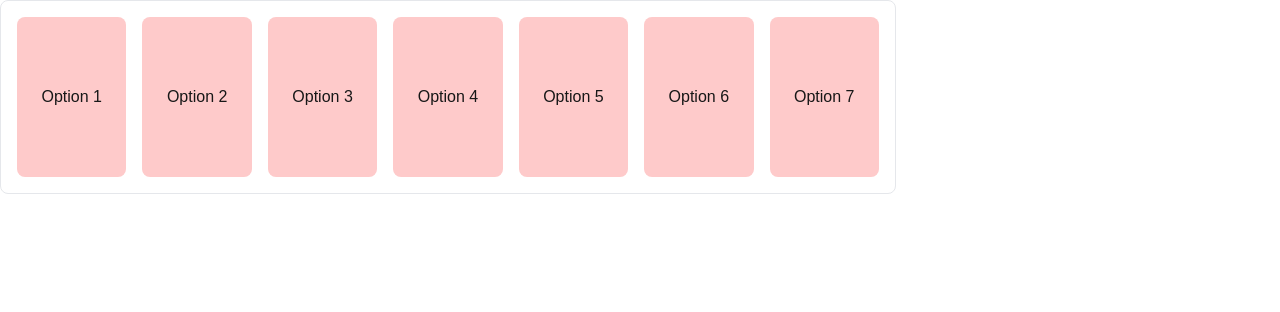
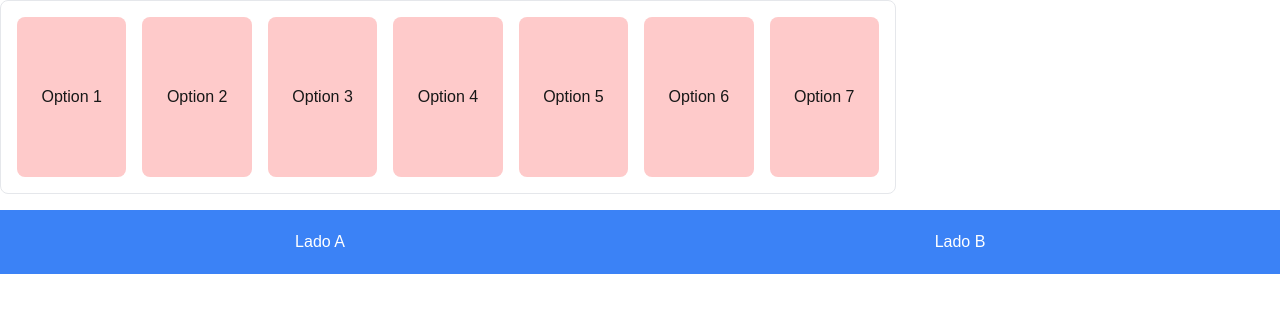
Before and after one commit to CristianTapia/menu, a Next.js app: page /menu in a window 1280 px wide. Shown: the top 312 px of the page. Built offline with nearby package versions, Linux system fonts and the light colour scheme.

Commit message:
Product card created

```diff
--- a/app/menu/page.tsx
+++ b/app/menu/page.tsx
@@ -1,9 +1,11 @@
+import Food from "../ui/food";
 import HorizontalScroll from "../ui/horizontalScroll";
 
 export default function Menu() {
   return (
-    <div className="justify-center items-center h-screen">
+    <div className="flex-col justify-center items-center h-screen">
       <HorizontalScroll />
+      <Food />
     </div>
   );
 }
--- /dev/null
+++ b/app/ui/food.tsx
@@ -0,0 +1,18 @@
+// "use client";
+
+export default function Food() {
+  const foodArray = [
+    "Product 1",
+    "Product 2",
+    "Product 3",
+    "Product 4",
+    "Product 5",
+  ];
+
+  return (
+    <div className="mt-4 bg-blue-500 text-white text-center grid grid-cols-2">
+      <div className="p-5">Lado A</div>
+      <div className="p-5">Lado B</div>
+    </div>
+  );
+}
--- a/app/ui/horizontalScroll.tsx
+++ b/app/ui/horizontalScroll.tsx
@@ -12,7 +12,6 @@ export default function HorizontalScroll() {
   ];
 
   return (
-    // <div className="h-screen flex flex-col items-center p-6">
     <div className="w-full max-w-4xl overflow-x-auto whitespace-nowrap border rounded-lg p-4 scrollbar-hide">
       <div className="flex space-x-4">
         {optionsArray.map((options) => (
@@ -25,6 +24,5 @@ export default function HorizontalScroll() {
         ))}
       </div>
     </div>
-    // </div>
   );
 }
```
